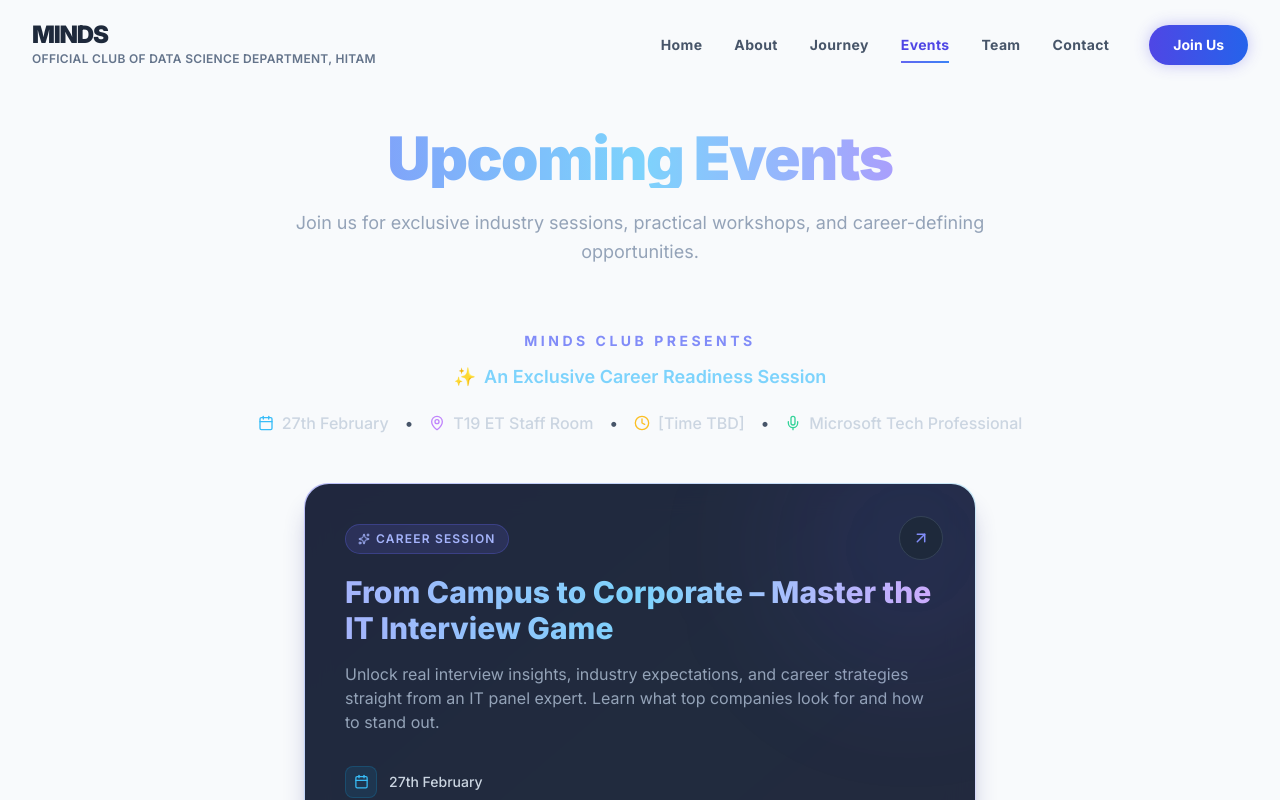
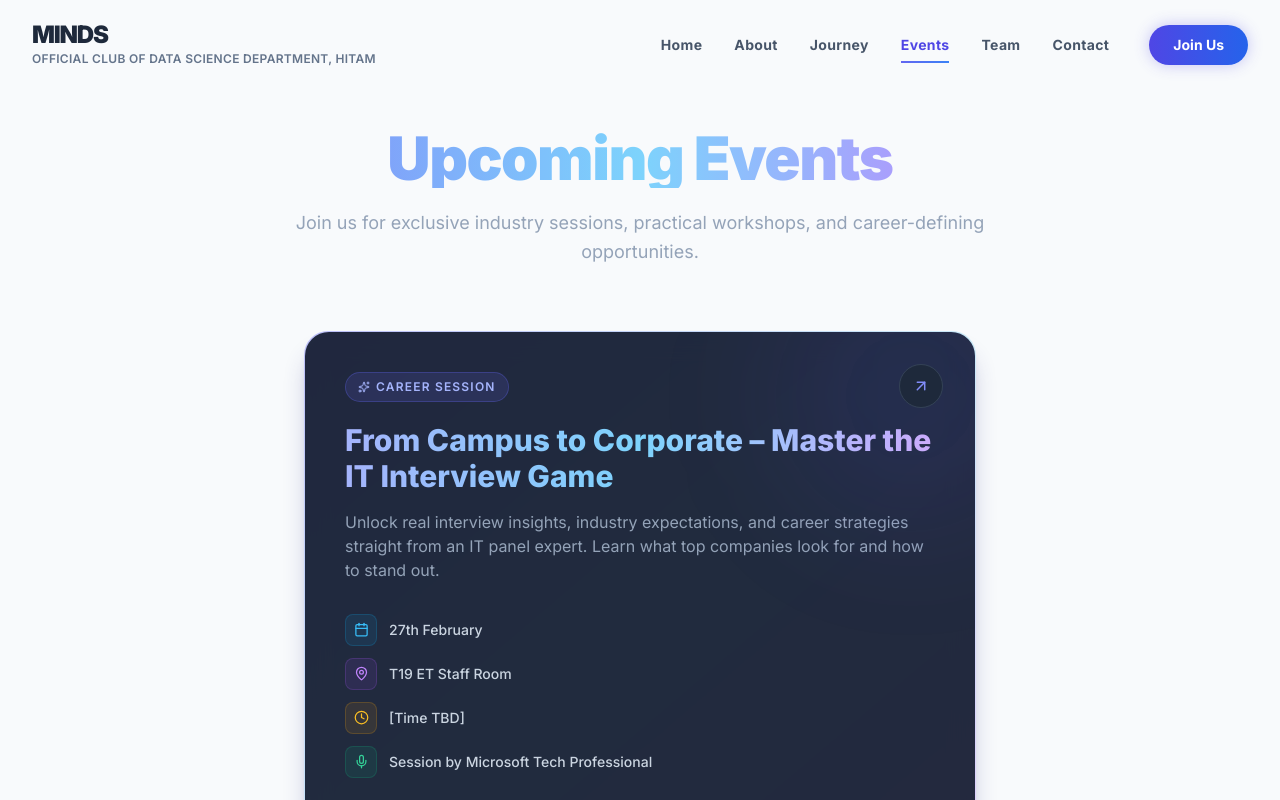
Before and after one commit to hemannayak/minds-website, a React (Vite) app: page /events in a window 1280 px wide. Shown: the top 800 px of the page. Built offline with nearby package versions, Linux system fonts and the light colour scheme.

Commit message:
feat: remove announcement block from Events section

```diff
--- a/src/pages/Events.jsx
+++ b/src/pages/Events.jsx
@@ -118,42 +118,6 @@ const Events = () => {
                     </p>
                 </motion.div>
 
-                {/* Structured event announcement */}
-                <motion.div
-                    className="text-center mb-12 space-y-3"
-                    initial={{ opacity: 0, y: 20 }}
-                    animate={{ opacity: 1, y: 0 }}
-                    transition={{ duration: 0.6, delay: 0.15, ease: 'easeOut' }}
-                >
-                    <p className="text-xs md:text-sm font-bold uppercase tracking-[0.25em] text-indigo-400">
-                        MINDS Club Presents
-                    </p>
-                    <p className="text-base md:text-lg font-semibold text-sky-300 flex items-center justify-center gap-2">
-                        <span>✨</span> An Exclusive Career Readiness Session
-                    </p>
-
-                    <div className="flex flex-wrap items-center justify-center gap-4 pt-2 text-sm md:text-base text-slate-300 font-medium">
-                        <span className="flex items-center gap-2">
-                            <Calendar size={16} className="text-sky-400" />
-                            27th February
-                        </span>
-                        <span className="text-slate-600">•</span>
-                        <span className="flex items-center gap-2">
-                            <MapPin size={16} className="text-purple-400" />
-                            T19 ET Staff Room
-                        </span>
-                        <span className="text-slate-600">•</span>
-                        <span className="flex items-center gap-2">
-                            <Clock size={16} className="text-amber-400" />
-                            [Time TBD]
-                        </span>
-                        <span className="text-slate-600">•</span>
-                        <span className="flex items-center gap-2">
-                            <Mic size={16} className="text-emerald-400" />
-                            Microsoft Tech Professional
-                        </span>
-                    </div>
-                </motion.div>
 
                 {/* Event card */}
                 <motion.div
```
